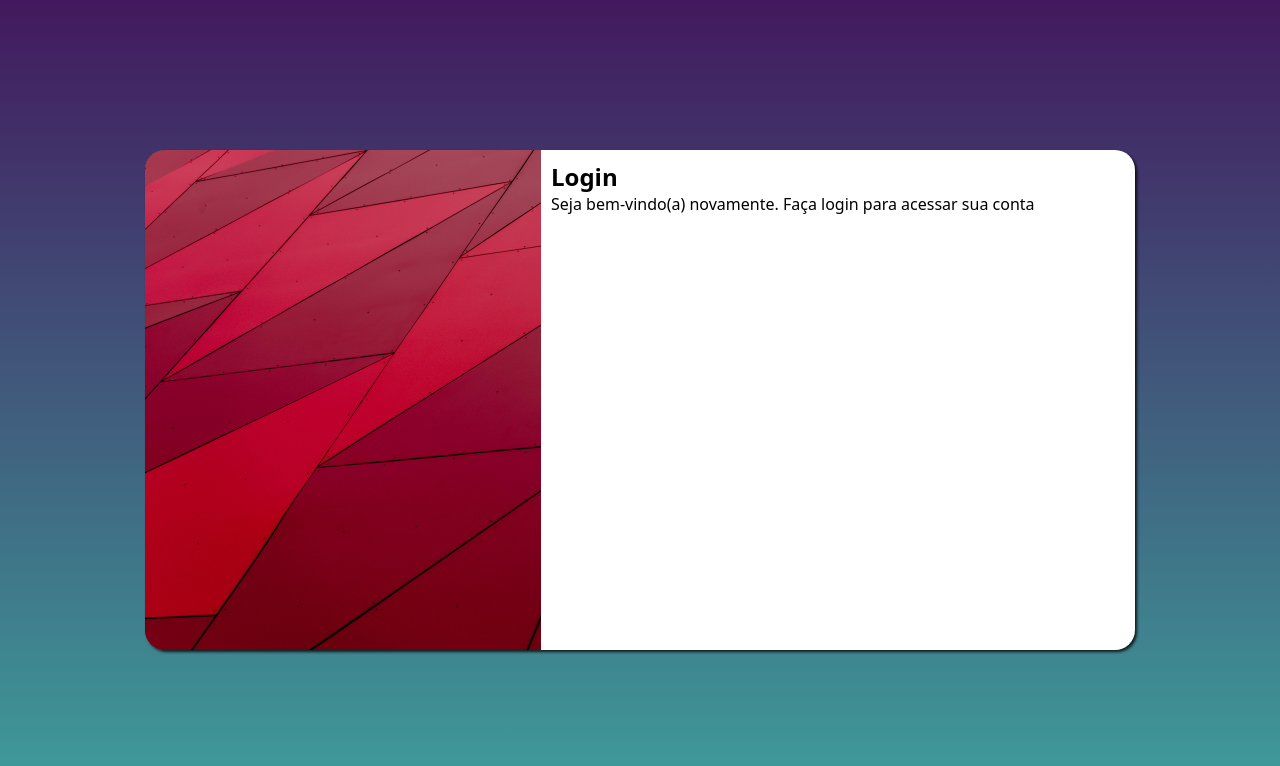
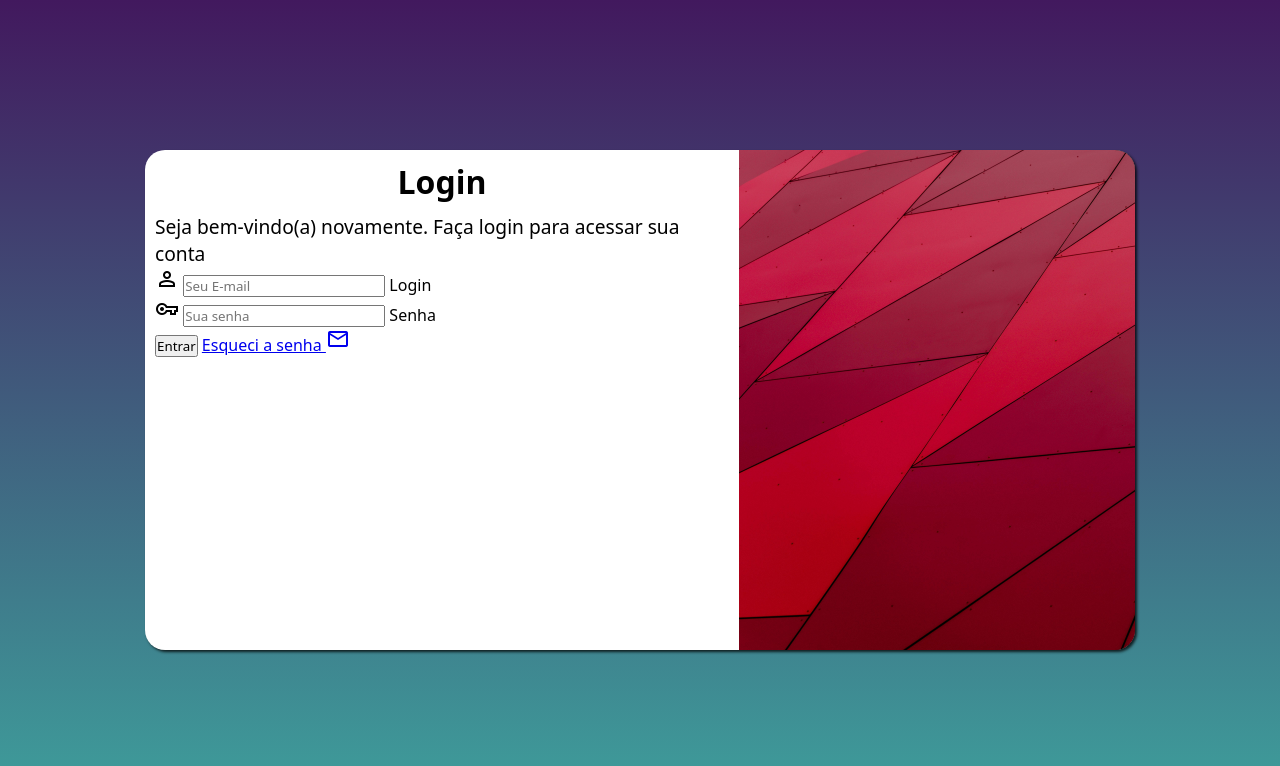
Before and after one commit to MrCamilinho/projeto-login, a plain HTML site: page index.html in a window 1280 px wide. Drawn offline with nearby package versions, Linux system fonts and the light colour scheme.

Commit message:
atualização

```diff
--- a/estilos/media-query.css
+++ b/estilos/media-query.css
@@ -31,13 +31,21 @@
     }
 
     #imagem {
-        float: left;
+        float: right;
         width: 40%;
         height: 100%;
     }
 
     #formulario {
-        float: right;
+        float: left;
         width: 60%;
     }
+
+    #formulario > h1 {
+        font-size: 2em;
+    }
+
+    #formulario > p {
+        font-size: 1.2em;
+    }
 }
--- a/estilos/style.css
+++ b/estilos/style.css
@@ -21,7 +21,7 @@ main {
 
 #login {
     background-color: white;
-    width: 250px;
+    width: 255px;
     height: 500px;
     border-radius: 20px;
     box-shadow: 2px 2px 3px rgba(0, 0, 0, 0.788);
@@ -45,3 +45,12 @@ main {
     padding: 10px;
     display: block;
 }
+
+#formulario > h1 {
+    text-align: center;
+    margin-bottom: 10px;
+}
+
+#formulario > p {
+    font-size: 0.9em;
+}
--- a/index.html
+++ b/index.html
@@ -4,25 +4,37 @@
     <meta charset="UTF-8">
     <meta name="viewport" content="width=device-width, initial-scale=1.0">
     <title>Login</title>
+    <link rel="stylesheet" href="https://fonts.googleapis.com/css2?family=Material+Symbols+Outlined:opsz,wght,FILL,GRAD@24,400,0,0" />
     <link rel="stylesheet" href="estilos/style.css">
     <link rel="stylesheet" href="estilos/media-query.css">
+
 </head>
 <body>
     <main>
         <section id="login">
             <div id="imagem">
-
+                <!-- Imagem -->
             </div>
             <div id="formulario">
                 <h1>Login</h1>
                 <p>Seja bem-vindo(a) novamente. Faça login para acessar sua conta</p>
 
-                <form action="login.php" method="post">
-
+                <form action="login.php" method="post" autocomplete="on">
+                    <div class="campo">
+                        <span class="material-symbols-outlined">person</span>
+                        <input type="email" name="" id="Login" placeholder="Seu E-mail" autocomplete="email" required>
+                        <label for="Login">Login</label>
+                    </div>
+                    <div class="campo">
+                        <span class="material-symbols-outlined">vpn_key</span>
+                        <input type="password" name="" id="senha" placeholder="Sua senha" autocomplete="current-password" required minlength="8">
+                        <label for="senha">Senha</label>
+                    </div>
+                    <input type="submit" value="Entrar">
+                    <a href="esqueci.html">Esqueci a senha <span class="material-symbols-outlined">mail</span></a>
                 </form>
 
             </div>
-
         </section>
     </main>
 </body>
```
